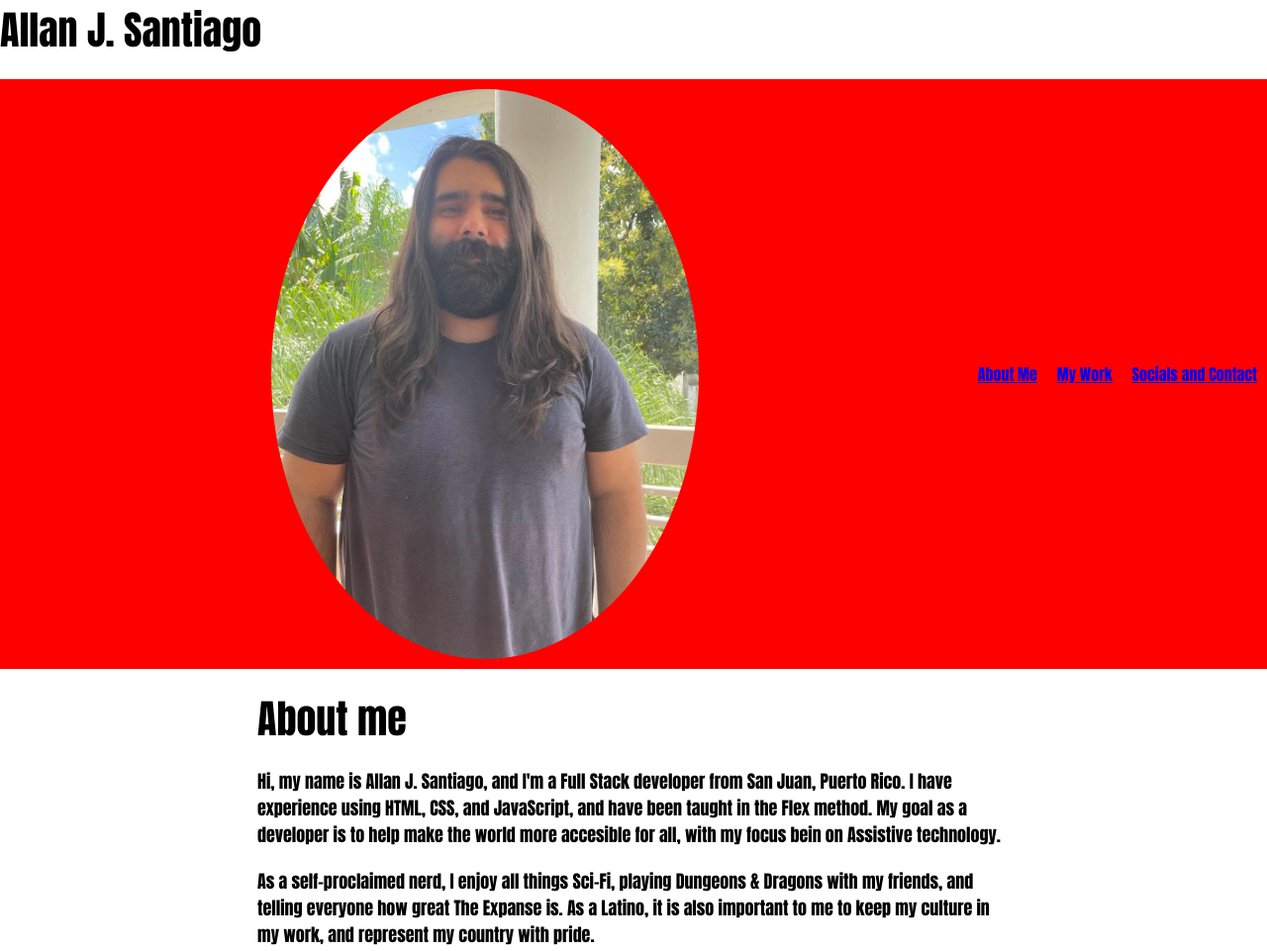
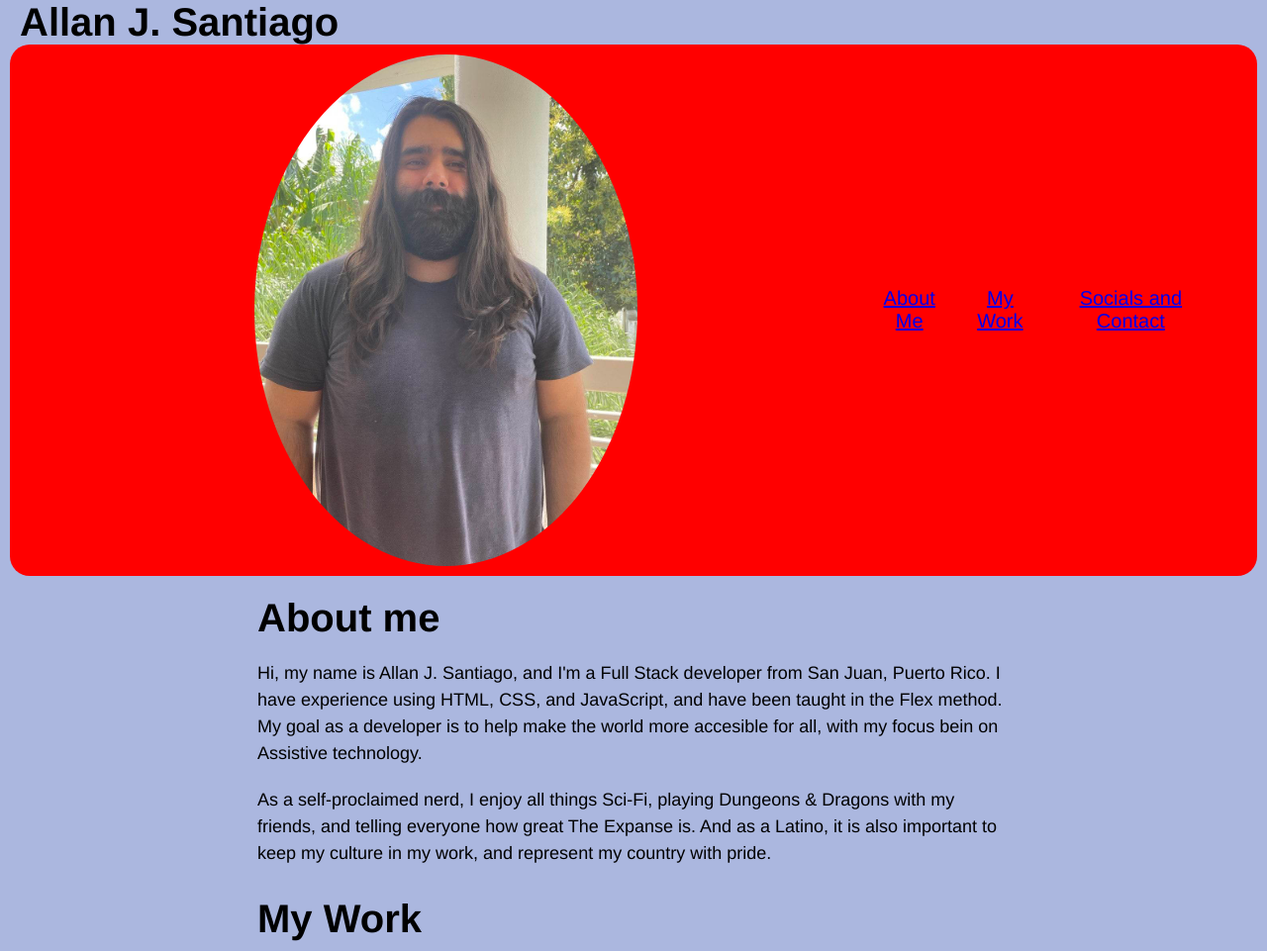
Before and after one commit to allansanti/allan-j-santiago-portfolio, a plain HTML site: page index.html in a window 1280 px wide. Shown: the top 961 px of the page at 99% size. Drawn offline with Linux system fonts and the light colour scheme.

Commit message:
Styling added: styling for all parts and images implemented

```diff
--- a/index.html
+++ b/index.html
@@ -6,15 +6,15 @@
     <link rel="stylesheet" href="style.css">
 </head>
 <body>
-    <h1>Allan J. Santiago</h1>
+    <h2>Allan J. Santiago</h2>
     <header>
-        <div class="Picture">
-            <img src="images\allanJ.jpg" alt="My Picture">
+        <div >
+            <img class="class1" src="images\allanJ.jpg" alt="My Picture">
         </div>
         <nav>
         <ul>
             <li><a href="#About Me"> About Me</a></li>
-            <li><a href="#My Work"> My Work</a></li>
+            <li><a href="#mywork"> My Work</a></li>
             <li><a href="#Socials and Contact"> Socials and Contact</a></li>
         </ul>
     </nav>
@@ -26,12 +26,13 @@
             Hi, my name is Allan J. Santiago, and I'm a Full Stack developer from San Juan, Puerto Rico. I have experience using HTML, CSS, and JavaScript, and have been taught in the Flex method. My goal as a developer is to help make the world more accesible for all, with my focus bein on Assistive technology.
             </p>
             <p>
-            As a self-proclaimed nerd, I enjoy all things Sci-Fi, playing Dungeons & Dragons with my friends, and telling everyone how great The Expanse is. As a Latino, it is also important to me to keep my culture in my work, and represent my country with pride.
+            As a self-proclaimed nerd, I enjoy all things Sci-Fi, playing Dungeons & Dragons with my friends, and telling everyone how great The Expanse is. And as a Latino, it is also important to keep my culture in my work, and represent my country with pride.
             </p>
         </section>
-        <section id="My Work">
+        <section id="#mywork">
             <h1>My Work</h1>
-                <p>
+                <img src="images/pirate_boat_icon_131099.png" alt="Pirate Ship">
+            <p>
                     To be added when i have work to add
                 </p>
         </section>
@@ -40,9 +41,11 @@
                 <h1>Socials and Contact</h1>
                 <ul>
                     <li><a href="https://www.facebook.com/paco.pirata01">Facebook</a></li>
-
                 </ul>
                 <p>Email: <a href="mailto:allan.santi02@gmail.com"> allan.santi02@gmail.com</a></p>
+                <div >
+                <img class="class2" src="images/Flag_of_Puerto_Rico.svg.png" alt="Bandera de Puerto Rico">
+            </div>
         </section>
     </main>
     <Footer>
--- a/style.css
+++ b/style.css
@@ -6,18 +6,21 @@
 }
 
 body{
-    font-family: Impact, Haettenschweiler, 'Arial Narrow Bold', sans-serif;
+    font-family: 'Franklin Gothic Medium', 'Arial Narrow', Arial, sans-serif;
     font-size: 16px;
     line-height: normal;
     color:black;
     margin: 0;
     padding: 0;
+    background: rgb(171, 183, 223);
 }
 
 header{
     display: flex;
     justify-content: space-between;
     align-items: center;
+    margin-inline: 10px;
+    border-radius: 20px;
     padding: 10px;
     background-color: red;
     box-shadow: 0 2px 4px rgba(red, green, blue, alpha);
@@ -33,8 +36,10 @@ img{
 
 nav ul{
     text-align:center;
+    font-size: 20px;
     display: flex;
     list-style:lower-greek;
+    margin-right: 40px;
 }
 
 nav li{
@@ -51,11 +56,21 @@ main{
     margin:auto;
     padding: 20px;
 }
+#mywork{
+    margin-bottom: 30px;
+    align-items: center;
+    vertical-align: auto;
+}
+section{
+    margin-bottom: 30px;
+    align-items: center;
 
-section{
-    margin-bottom: 40px;
 }
 
+h2{
+    font-size: 40px;
+    margin-left: 20px;
+}
 h1{
     font-size: 40px;
     margin-bottom: 20px;
@@ -71,6 +86,6 @@ footer{
     text-align: center;
     color: white;
     padding: 10px;
-    background-color: blue;
+    background-color: skyblue;
     box-shadow: 0 -2px 4px rgba(red, green, blue, alpha);
 }
```
Also changed, not shown: images/Flag_of_Puerto_Rico.svg.png (added), images/pirate_boat_icon_131099.png (added).
